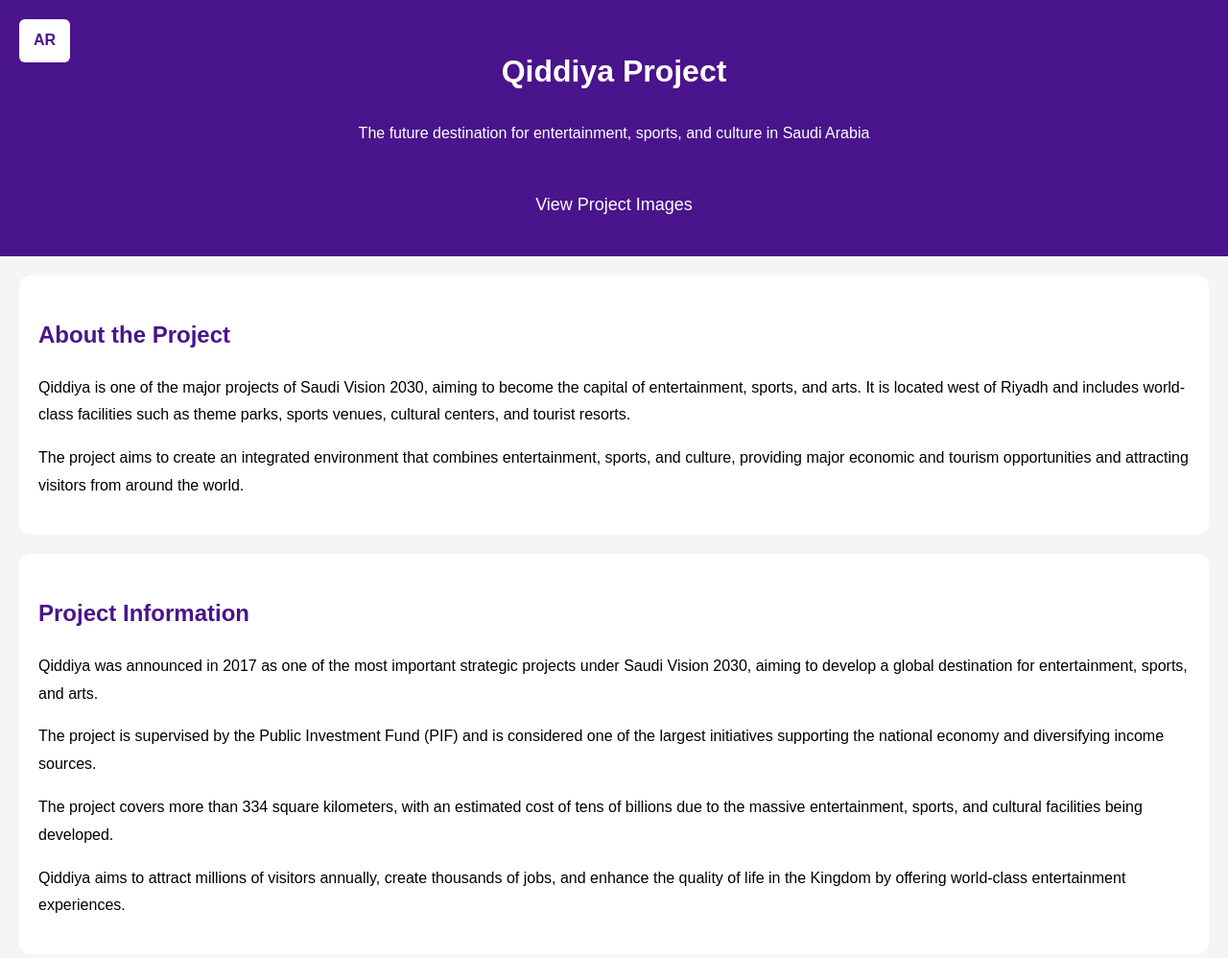
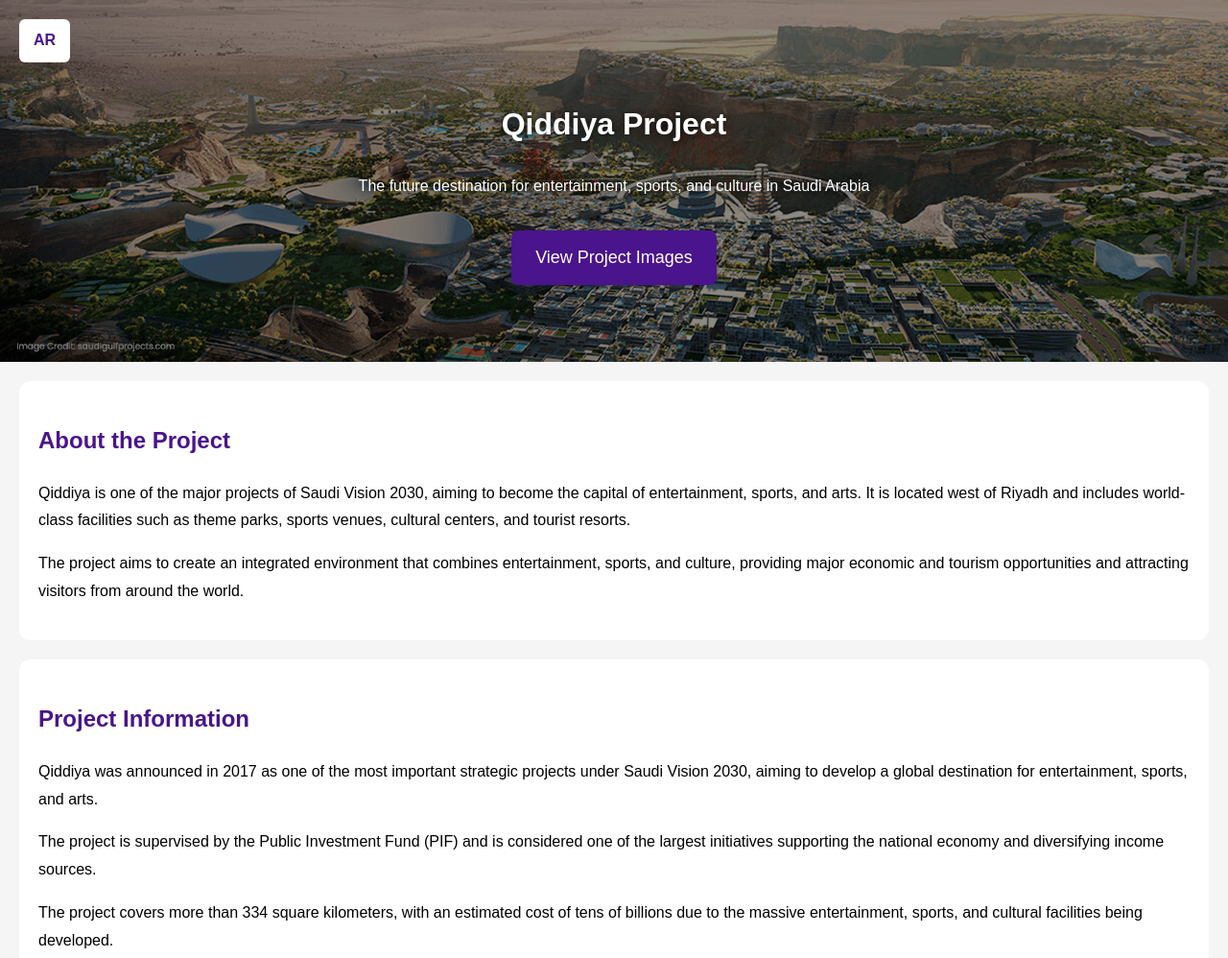
Before and after one commit to vxwo77/qiddiya-website, a plain HTML site: page qiddiya-en.html in a window 1280 px wide. Shown: the top 998 px of the page at 96% size. Drawn offline with Linux system fonts and the light colour scheme.

Commit message:
Add files via upload

```diff
--- a/qiddiya-en.html
+++ b/qiddiya-en.html
@@ -13,12 +13,36 @@
             line-height: 1.8;
         }
 
+        /* Header with background image + overlay */
         header {
-            background-color: #4a148c;
+            background: url('header.png') center/cover no-repeat;
             color: white;
-            padding: 25px;
+            padding: 80px 20px;
             text-align: center;
             position: relative;
+        }
+
+        /* Dark overlay */
+        header::before {
+            content: "";
+            position: absolute;
+            top: 0;
+            left: 0;
+            width: 100%;
+            height: 100%;
+            background: rgba(0,0,0,0.45);
+            z-index: 1;
+        }
+
+        /* Text above overlay */
+        header h1, header p, .go-btn, .lang-btn {
+            position: relative;
+            z-index: 2;
+        }
+
+        /* Text clarity */
+        header h1, header p {
+            text-shadow: 0 0 10px rgba(0,0,0,0.8);
         }
 
         section {
@@ -34,6 +58,7 @@
             color: #4a148c;
         }
 
+        /* Button */
         .go-btn {
             display: inline-block;
             background: #4a148c;
@@ -49,7 +74,7 @@
             background: #6a1b9a;
         }
 
-        /* زر العودة للعربية */
+        /* Language button */
         .lang-btn {
             position: absolute;
             top: 20px;
@@ -66,6 +91,7 @@
             background: #f0e6ff;
         }
 
+        /* Gallery */
         .gallery img {
             width: 100%;
             max-width: 350px;
@@ -84,6 +110,7 @@
             justify-content: center;
         }
 
+        /* Fade-in animation */
         @keyframes fadeIn {
             to {
                 opacity: 1;
@@ -95,7 +122,6 @@
 <body>
 
 <header>
-    <!-- زر AR يرجع للصفحة العربية -->
     <a href="index.html" class="lang-btn">AR</a>
 
     <h1>Qiddiya Project</h1>
@@ -157,7 +183,7 @@
 
 <section>
     <h2>Student Work</h2>
-    <p>Malikah Khalid Al‑Johani</p>
+    <p>Malika Khalid Al‑Johani</p>
 </section>
 
 </body>
```
Also changed, not shown: index.html (+28 -5 lines), header.png (added).
